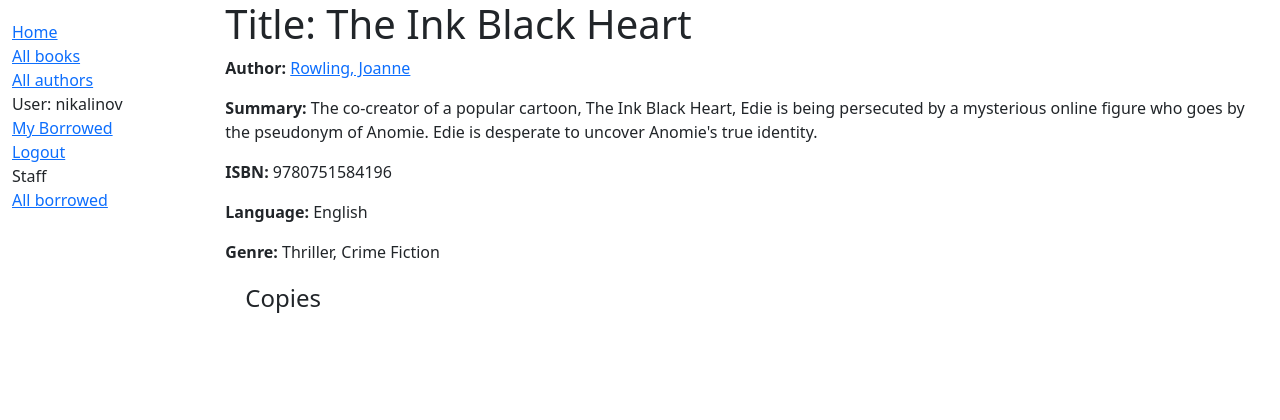
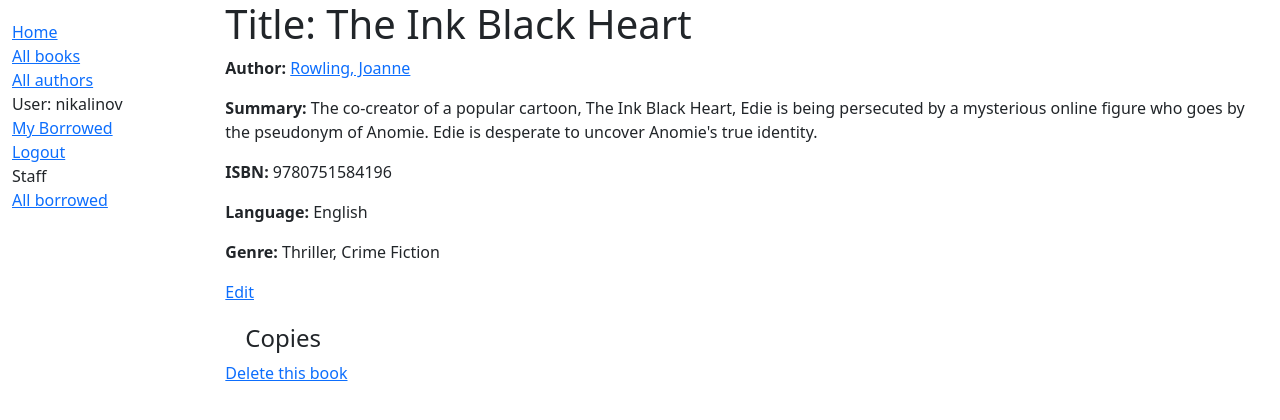
Before and after one commit to nikalinov/local-library, a Django app: page /catalog/books/3 in a window 1280 px wide. Shown: the top 420 px of the page. Run offline with Django 4.2, Linux system fonts and the light colour scheme; a user stored in the database is signed in; data comes from the database, SQL or seed files in the repository; both versions use the stored data as it was after the commit.

Commit message:
Added book creation/changing/deletion with required permissions

```diff
--- a/catalog/templates/catalog/book_detail.html
+++ b/catalog/templates/catalog/book_detail.html
@@ -8,7 +8,9 @@
   <p><strong>ISBN:</strong> {{ book.isbn }}</p>
   <p><strong>Language:</strong> {{ book.language }}</p>
   <p><strong>Genre:</strong> {{ book.genre.all|join:", " }}</p>
-
+  {% if perms.catalog.change_book %}
+    <a href="{% url 'book-update' book.pk %}">Edit</a>
+  {% endif %}
   <div style="margin-left:20px;margin-top:20px">
     <h4>Copies</h4>
 
@@ -25,4 +27,7 @@
       <p class="text-muted"><strong>Id:</strong> {{ copy.id }}</p>
     {% endfor %}
   </div>
+  {% if perms.catalog.delete_book %}
+    <a href="{% url 'book-delete' book.pk %}">Delete this book</a>
+  {% endif %}
 {% endblock %}
--- a/catalog/templates/catalog/book_list.html
+++ b/catalog/templates/catalog/book_list.html
@@ -2,6 +2,10 @@
 
 {% block content %}
   <h1>Book List</h1>
+  {% if perms.catalog.add_book %}
+    <a href="{% url 'book-create' %}">Add a book</a>
+  {% endif %}
+
   {% if book_list %}
     <ul>
       {% for book in book_list %}
--- a/catalog/urls.py
+++ b/catalog/urls.py
@@ -13,4 +13,7 @@ urlpatterns = [
     path('author/create/', views.AuthorCreate.as_view(), name='author-create'),
     path('author/<int:pk>/update/', views.AuthorUpdate.as_view(), name='author-update'),
     path('author/<int:pk>/delete/', views.AuthorDelete.as_view(), name='author-delete'),
+    path('book/create/', views.BookCreate.as_view(), name='book-create'),
+    path('book/<int:pk>/update/', views.BookUpdate.as_view(), name='book-update'),
+    path('book/<int:pk>/delete/', views.BookDelete.as_view(), name='book-delete'),
 ]
--- a/catalog/views.py
+++ b/catalog/views.py
@@ -137,3 +137,21 @@ class AuthorDelete(PermissionRequiredMixin, DeleteView):
     permission_required = 'catalog.delete_author'
     model = Author
     success_url = reverse_lazy('authors')
+
+# editing class-based views for a book
+class BookCreate(PermissionRequiredMixin, CreateView):
+    permission_required = 'catalog.add_book'
+    model = Book
+    fields = ['title', 'author', 'summary', 'isbn', 'genre', 'language']
+
+class BookUpdate(PermissionRequiredMixin, UpdateView):
+    permission_required = 'catalog.change_book'
+    model = Book
+    # for fields, '__all__' is not recommended because of security reasons:
+    # the form will include any new fields that a developer may add
+    fields = ['title', 'author', 'summary', 'isbn', 'genre', 'language']
+
+class BookDelete(PermissionRequiredMixin, DeleteView):
+    permission_required = 'catalog.delete_book'
+    model = Book
+    success_url = reverse_lazy('books')
```
Also changed, not shown: catalog/templates/catalog/book_confirm_delete.html (added, +10 -0 lines), catalog/templates/catalog/book_form.html (added, +11 -0 lines), db.sqlite3.
